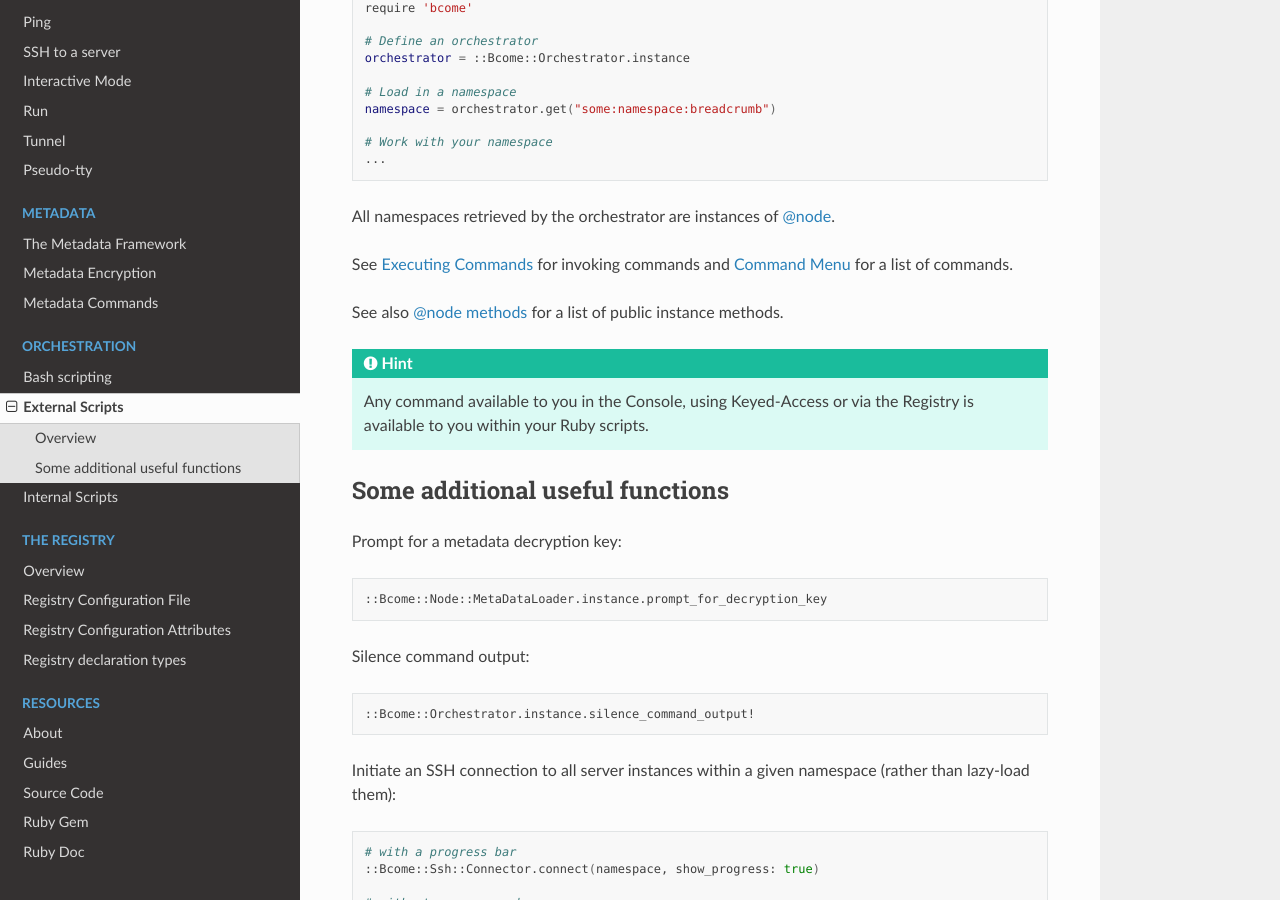
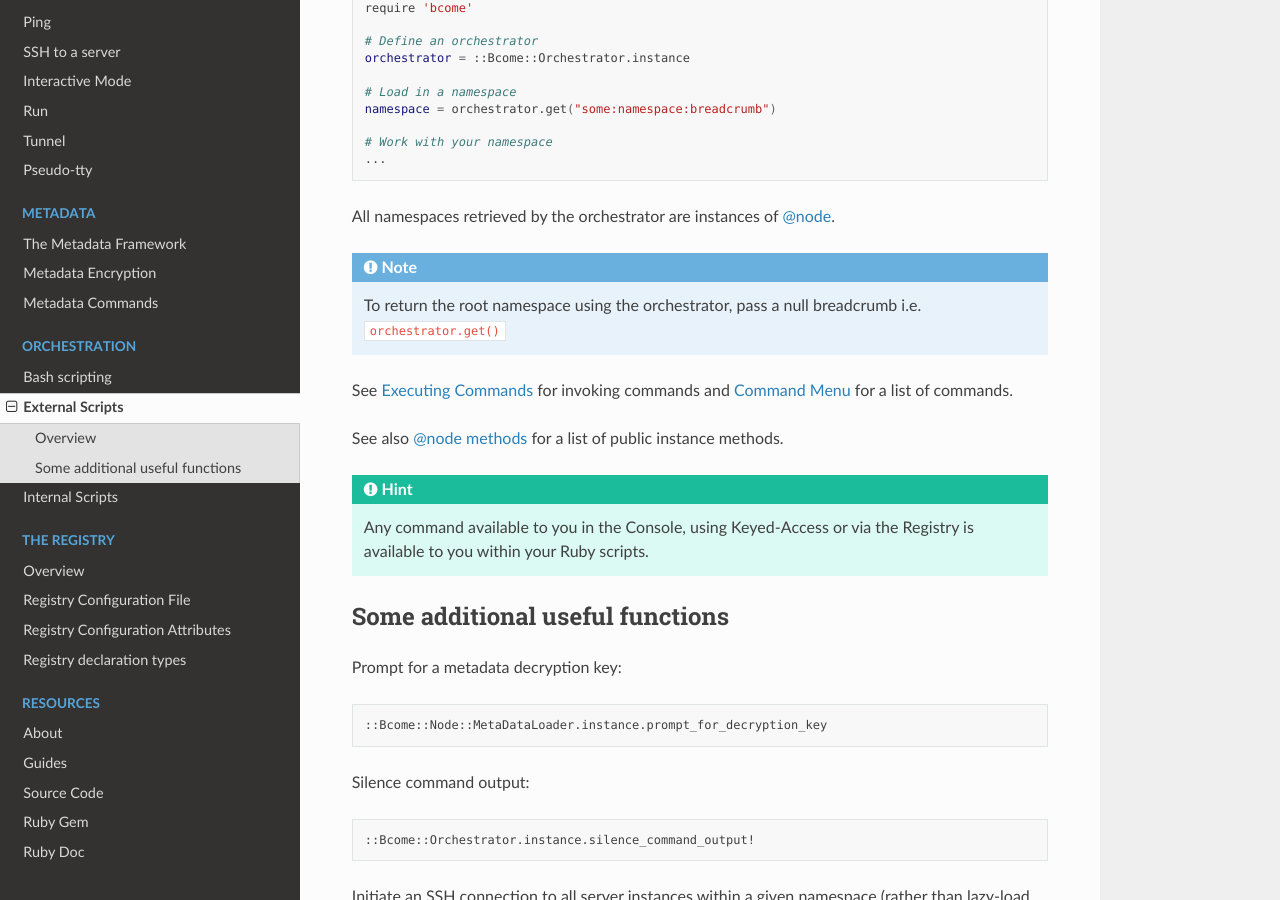
Before and after one commit to webzakimbo/bcome-read-the-docs, a Sphinx documentation site: the page built from docs/source/orchestration/external-ruby-scripting.rst, in a window 1280 px wide and 900 px high, scrolled down 373 px. Built offline with Sphinx 7.4.7 and the Read the Docs theme 2.0.0, drawn with Linux system fonts in a browser that asks for light colours; pages that are not in the unit, such as notebooks, are missing from menus.

Commit message:
Quick note on retrieving the root namespace using the orchestrator

```diff
--- a/docs/source/orchestration/external-ruby-scripting.rst
+++ b/docs/source/orchestration/external-ruby-scripting.rst
@@ -29,6 +29,10 @@ The most basic example of an external script can be seen below:
 
 All namespaces retrieved by the orchestrator are instances of :doc:`../core-concepts/node`.
 
+.. note::
+
+  To return the root namespace using the orchestrator, pass a null breadcrumb i.e. ``orchestrator.get()``
+
 See :doc:`../usage/executing-commands` for invoking commands and :doc:`../usage/command-menu` for a list of commands.
 
 See also :doc:`../usage/node-methods` for a list of public instance methods.
```
